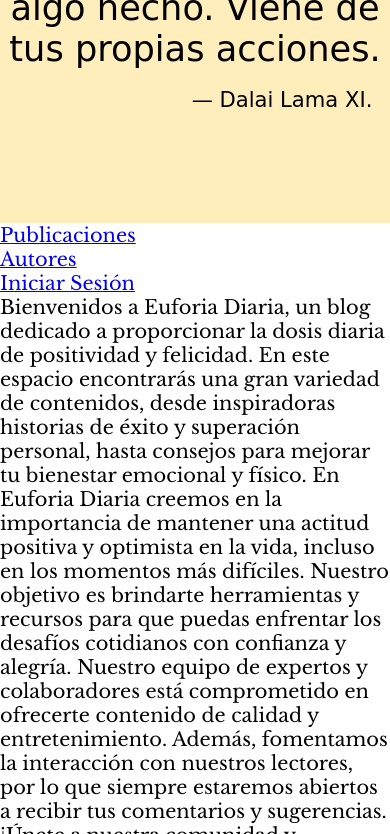
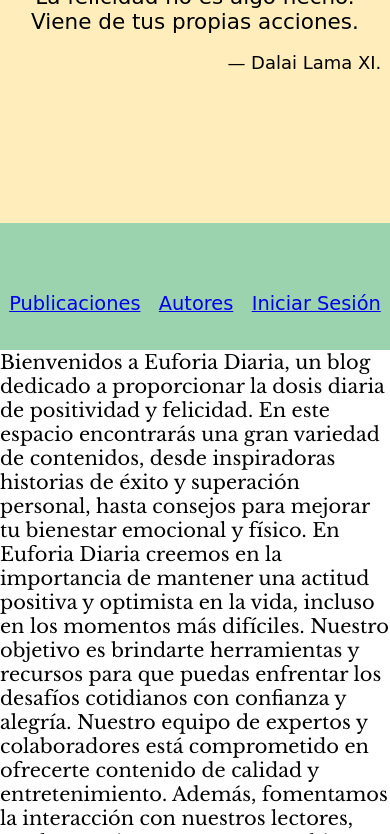
Before and after one commit to alizarazot/euforia-diaria, a plain HTML site: page index.html in a window 390 px wide. Shown: the part 199-1033 px from the top of the page. Drawn offline with nearby package versions, Linux system fonts and the light colour scheme; a web font is replaced by a local one.

Commit message:
Add a CSS for the Nav & Make more responsive.

```diff
--- a/css/style.css
+++ b/css/style.css
@@ -1,6 +1,12 @@
 
 /* Import Fonts. */
 @import url('https://fonts.googleapis.com/css2?family=Libre+Baskerville:ital,wght@0,400;0,700;1,400&family=Merienda&family=Nova+Slim&display=swap');
+
+
+/* Import Icons. */
+@import url('https://css.gg/css');
+
+/* Variables. */
 
 :root {
   /* Fonts. */
@@ -16,6 +22,8 @@
   --cyan: #4AFDE7;
 }
 
+/* General. */
+
 * {
   margin: 0;
   padding: 0;
@@ -23,11 +31,14 @@
   font-size: 1.1rem;
 }
 
-*, *::before, *::after {
+*,
+*::before,
+*::after {
   box-sizing: border-box;
 }
 
-html, body {
+html,
+body {
   width: 100%;
   height: 100%;
 }
@@ -36,6 +47,8 @@ body {
   display: block;
   font: var(--font-body);
 }
+
+/* Header. */
 
 .header {
   display: flex;
@@ -56,18 +69,64 @@ body {
   font-size: calc(9vw);
 }
 
+.header .cite {
+  margin: 0 1rem 0 1rem;
+}
+
 .header .cite blockquote {
   font: var(--font-subtitle);
+  font-size: calc(1rem + 1vw);
 }
 
 .header .cite cite {
   margin: 1rem;
+  margin-right: -0.5rem;
   display: block;
   text-align: right;
   font: var(--font-subtitle);
-  font-size: 1.2rem;
+  font-size: calc(.8rem + 1vw);
 }
 
 .header .cite cite::before {
   content: '— ';
 }
+
+/* Barra de Navegación. */
+.nav {
+  display: block;
+
+  height: 15%;
+
+  background: var(--celadon);
+  font: var(--font-subtitle);
+}
+
+.nav ul {
+  height: 100%;
+  list-style: none;
+
+  display: flex;
+
+  flex-flow: row wrap;
+
+  justify-content: space-around;
+  align-items: center;
+}
+
+.nav li {
+  transition: all cubic-bezier(1, 0, 0, 1) .5s;
+}
+
+.nav li:hover {
+  transform: scale(1.2);
+}
+.nav a {
+  display: flex;
+  flex-flow: column nowrap;
+
+  align-items: center;
+}
+
+.nav i {
+  margin: 1rem;
+}
--- a/index.html
+++ b/index.html
@@ -1,17 +1,20 @@
 <!DOCTYPE html>
 <html lang="es">
+
 <head>
    <meta charset="utf-8">
    <title> Euforia Diaria </title>
    <!-- Metadata. -->
    <meta name="author" content="https://github.com/alizarazot/">
    <meta name="keywords" content="blog,web,log,euforia">
-      <meta name="description" content="Euforia Diaria es un blog que ofrece dosis diarias de positividad y felicidad, con historias inspiradoras, consejos de bienestar y un enfoque en mantener una actitud optimista en la vida. Únete a nuestra comunidad y experimenta la euforia diaria.">
+   <meta name="description"
+      content="Euforia Diaria es un blog que ofrece dosis diarias de positividad y felicidad, con historias inspiradoras, consejos de bienestar y un enfoque en mantener una actitud optimista en la vida. Únete a nuestra comunidad y experimenta la euforia diaria.">
    <!-- Adjust Zoom. -->
    <meta name="viewport" content="initial-scale=1">
    <!-- Styles. -->
    <link rel="stylesheet" href="css/style.css">
 </head>
+
 <body>
    <!-- Cabecera -->
    <header class="header">
@@ -25,20 +28,42 @@
          <cite>Dalai Lama XI.</cite>
       </div>
    </header>
+
    <!-- Barra de Navegación. -->
-      <nav>
+   <nav class="nav">
       <ul>
-           <li><a href="html/posts.html">Publicaciones</a></li>
-           <li><a href="html/authors.html">Autores</a></li>
-           <li><a href="html/logging.html">Iniciar Sesión</a></li>
+         <li>
+
+            <a href="html/posts.html">
+               <i class="gg-readme"></i>
+               Publicaciones</a>
+         </li>
+         <li>
+
+            <a href="html/authors.html">
+               <i class="gg-pen"></i>
+               Autores</a>
+         </li>
+         <li>
+
+            <a href="html/logging.html">
+               <i class="gg-log-in"></i>
+               Iniciar Sesión</a>
+         </li>
       </ul>
    </nav>
    <!-- Contenido. -->
    <main>
       <section>
-            Bienvenidos a Euforia Diaria, un blog dedicado a proporcionar la dosis diaria de positividad y felicidad. En este espacio encontrarás una gran variedad de contenidos, desde inspiradoras historias de éxito y superación personal, hasta consejos para mejorar tu bienestar emocional y físico.
-            En Euforia Diaria creemos en la importancia de mantener una actitud positiva y optimista en la vida, incluso en los momentos más difíciles. Nuestro objetivo es brindarte herramientas y recursos para que puedas enfrentar los desafíos cotidianos con confianza y alegría.
-            Nuestro equipo de expertos y colaboradores está comprometido en ofrecerte contenido de calidad y entretenimiento. Además, fomentamos la interacción con nuestros lectores, por lo que siempre estaremos abiertos a recibir tus comentarios y sugerencias.
+         Bienvenidos a Euforia Diaria, un blog dedicado a proporcionar la dosis diaria de positividad y felicidad. En
+         este espacio encontrarás una gran variedad de contenidos, desde inspiradoras historias de éxito y superación
+         personal, hasta consejos para mejorar tu bienestar emocional y físico.
+         En Euforia Diaria creemos en la importancia de mantener una actitud positiva y optimista en la vida, incluso en
+         los momentos más difíciles. Nuestro objetivo es brindarte herramientas y recursos para que puedas enfrentar los
+         desafíos cotidianos con confianza y alegría.
+         Nuestro equipo de expertos y colaboradores está comprometido en ofrecerte contenido de calidad y
+         entretenimiento. Además, fomentamos la interacción con nuestros lectores, por lo que siempre estaremos abiertos
+         a recibir tus comentarios y sugerencias.
          ¡Únete a nuestra comunidad y experimenta la euforia diaria!
       </section>
       <section>
@@ -51,7 +76,9 @@
                Cómo mantener una mente positiva en tiempos difíciles
             </h3>
             <p>
-                  En esta publicación, compartimos consejos prácticos para mantener una mente positiva y optimista en tiempos de adversidad. Desde la práctica de la gratitud hasta la meditación y el enfoque en soluciones, estos consejos te ayudarán a mantener una perspectiva positiva incluso en los momentos más difíciles.
+               En esta publicación, compartimos consejos prácticos para mantener una mente positiva y optimista en
+               tiempos de adversidad. Desde la práctica de la gratitud hasta la meditación y el enfoque en soluciones,
+               estos consejos te ayudarán a mantener una perspectiva positiva incluso en los momentos más difíciles.
             </p>
          </article>
          <article>
@@ -59,7 +86,10 @@
                La historia inspiradora de un corredor de maratón que superó la adversidad
             </h3>
             <p>
-                  En esta publicación, te presentamos la inspiradora historia de un corredor de maratón que superó la adversidad para convertirse en un atleta de clase mundial. A través de su perseverancia y determinación, este atleta demostró que incluso en los momentos más difíciles, podemos encontrar la fuerza para alcanzar nuestros objetivos y superar nuestras limitaciones.
+               En esta publicación, te presentamos la inspiradora historia de un corredor de maratón que superó la
+               adversidad para convertirse en un atleta de clase mundial. A través de su perseverancia y determinación,
+               este atleta demostró que incluso en los momentos más difíciles, podemos encontrar la fuerza para alcanzar
+               nuestros objetivos y superar nuestras limitaciones.
             </p>
          </article>
       </section>
@@ -83,4 +113,5 @@
       </section>
    </footer>
 </body>
+
 </html>
```
Also changed, not shown: 1 other file. Lines whose indentation alone changed are shown as unchanged.
